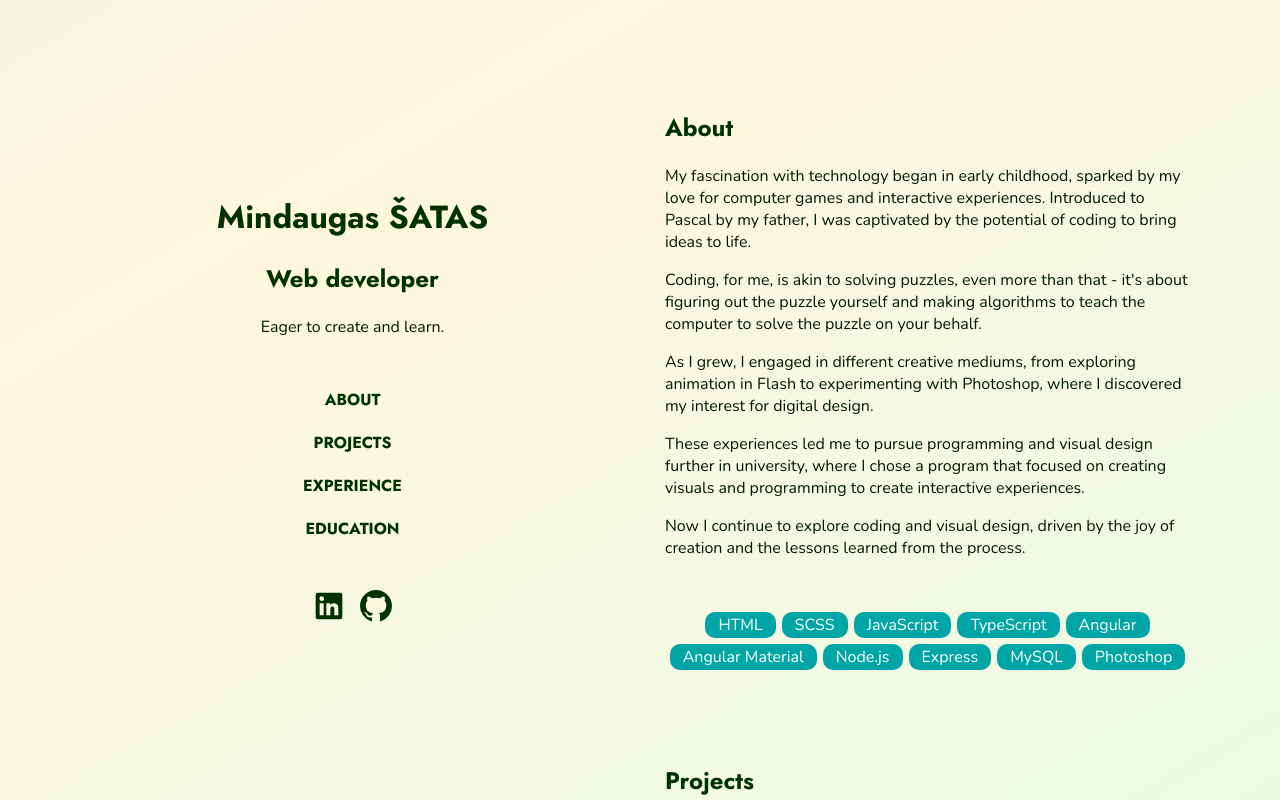
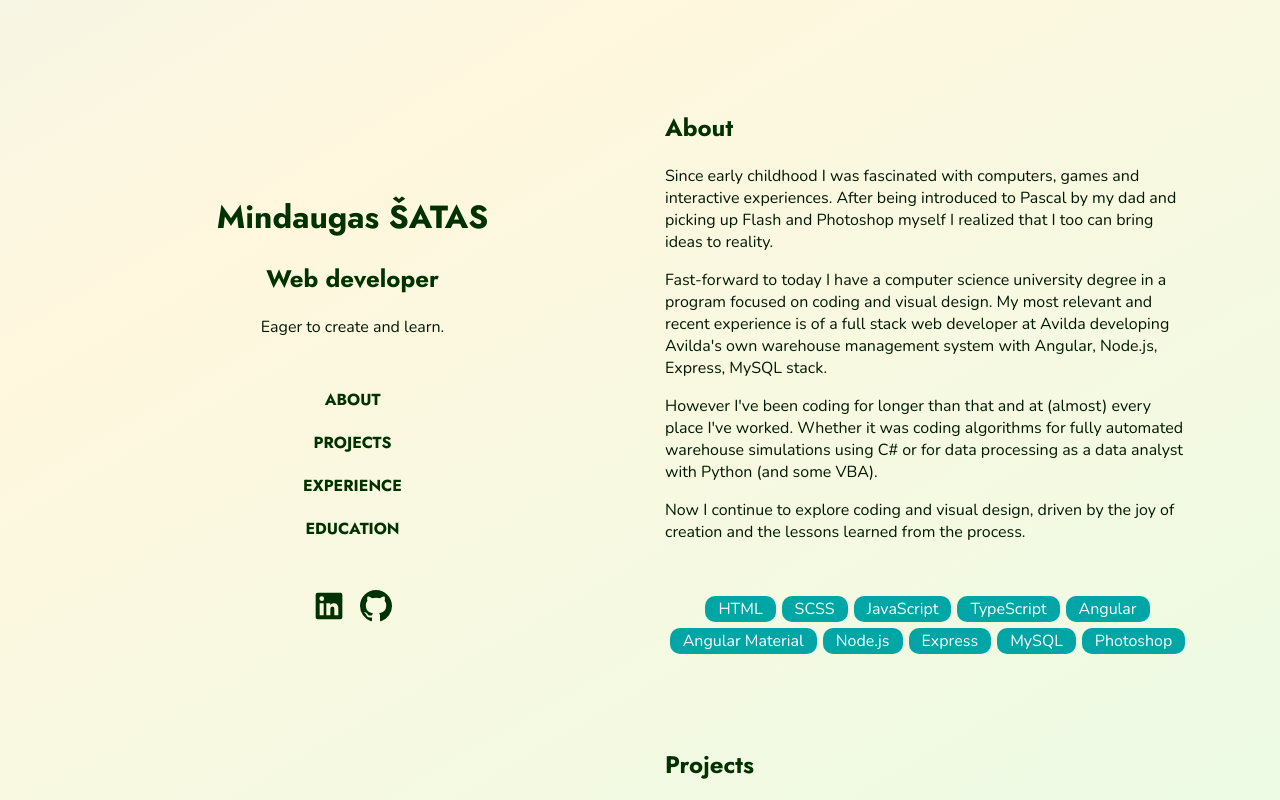
Before and after one commit to m-satas/personal-webpage, an Angular app: page / in a window 1280 px wide. Shown: the top 800 px of the page. Built offline with nearby package versions, Linux system fonts and the light colour scheme.

Commit message:
"About" changes

```diff
--- a/src/app/app.component.html
+++ b/src/app/app.component.html
@@ -57,25 +57,23 @@
     <section class="mb-70">
       <h1>About</h1>
       <p>
-        My fascination with technology began in early childhood, sparked by my
-        love for computer games and interactive experiences. Introduced to
-        Pascal by my father, I was captivated by the potential of coding to
-        bring ideas to life.
+        Since early childhood I was fascinated with computers, games and
+        interactive experiences. After being introduced to Pascal by my dad and
+        picking up Flash and Photoshop myself I realized that I too can bring
+        ideas to reality.
       </p>
       <p>
-        Coding, for me, is akin to solving puzzles, even more than that - it's
-        about figuring out the puzzle yourself and making algorithms to teach
-        the computer to solve the puzzle on your behalf.
+        Fast-forward to today I have a computer science university degree in a
+        program focused on coding and visual design. My most relevant and recent
+        experience is of a full stack web developer at Avilda developing
+        Avilda's own warehouse management system with Angular, Node.js, Express,
+        MySQL stack.
       </p>
       <p>
-        As I grew, I engaged in different creative mediums, from exploring
-        animation in Flash to experimenting with Photoshop, where I discovered
-        my interest for digital design.
-      </p>
-      <p>
-        These experiences led me to pursue programming and visual design further
-        in university, where I chose a program that focused on creating visuals
-        and programming to create interactive experiences.
+        However I've been coding for longer than that and at (almost) every
+        place I've worked. Whether it was coding algorithms for fully automated
+        warehouse simulations using C# or for data processing as a data analyst
+        with Python (and some VBA).
       </p>
       <p style="margin-bottom: 50px">
         Now I continue to explore coding and visual design, driven by the joy of
```
